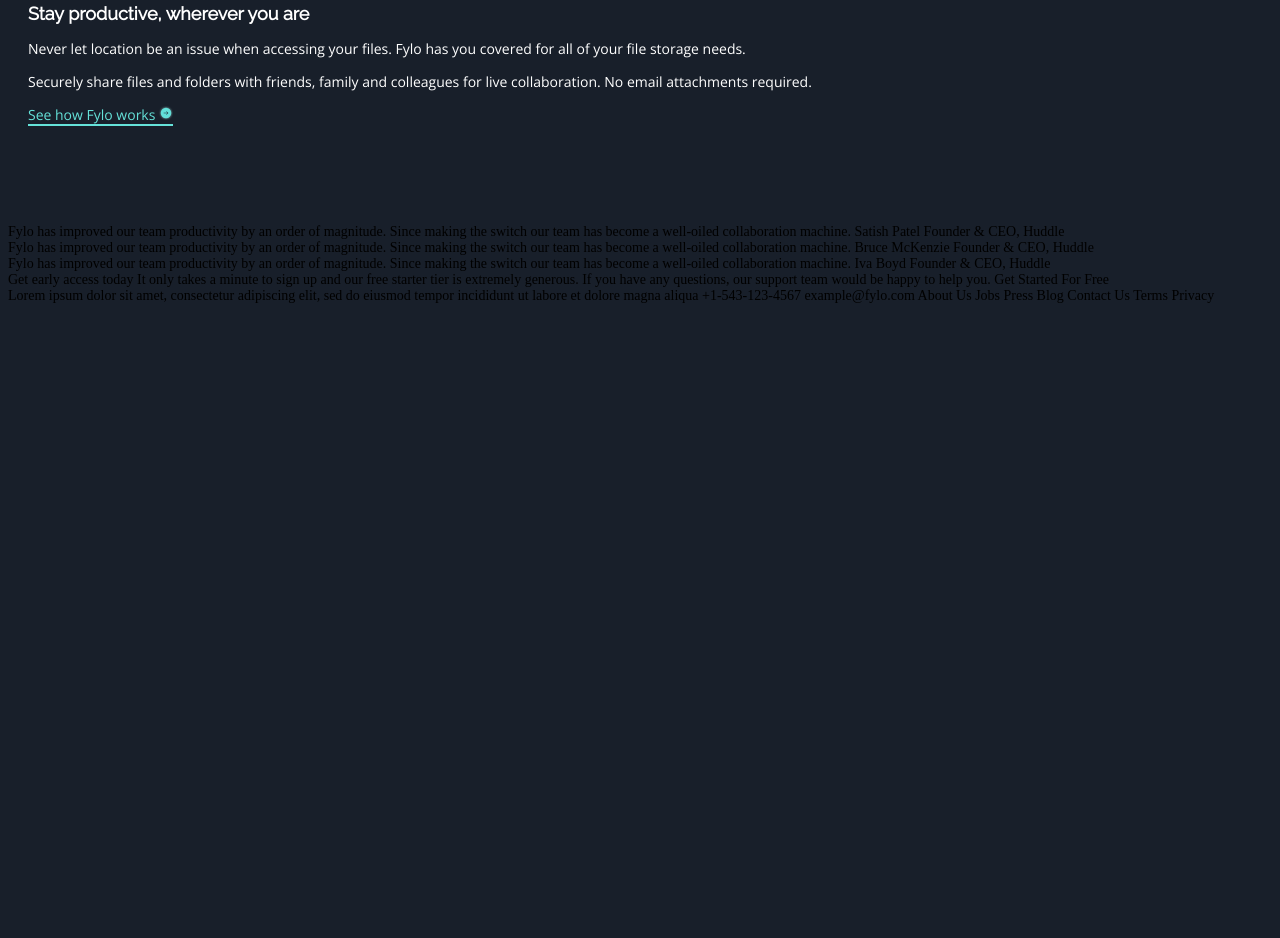
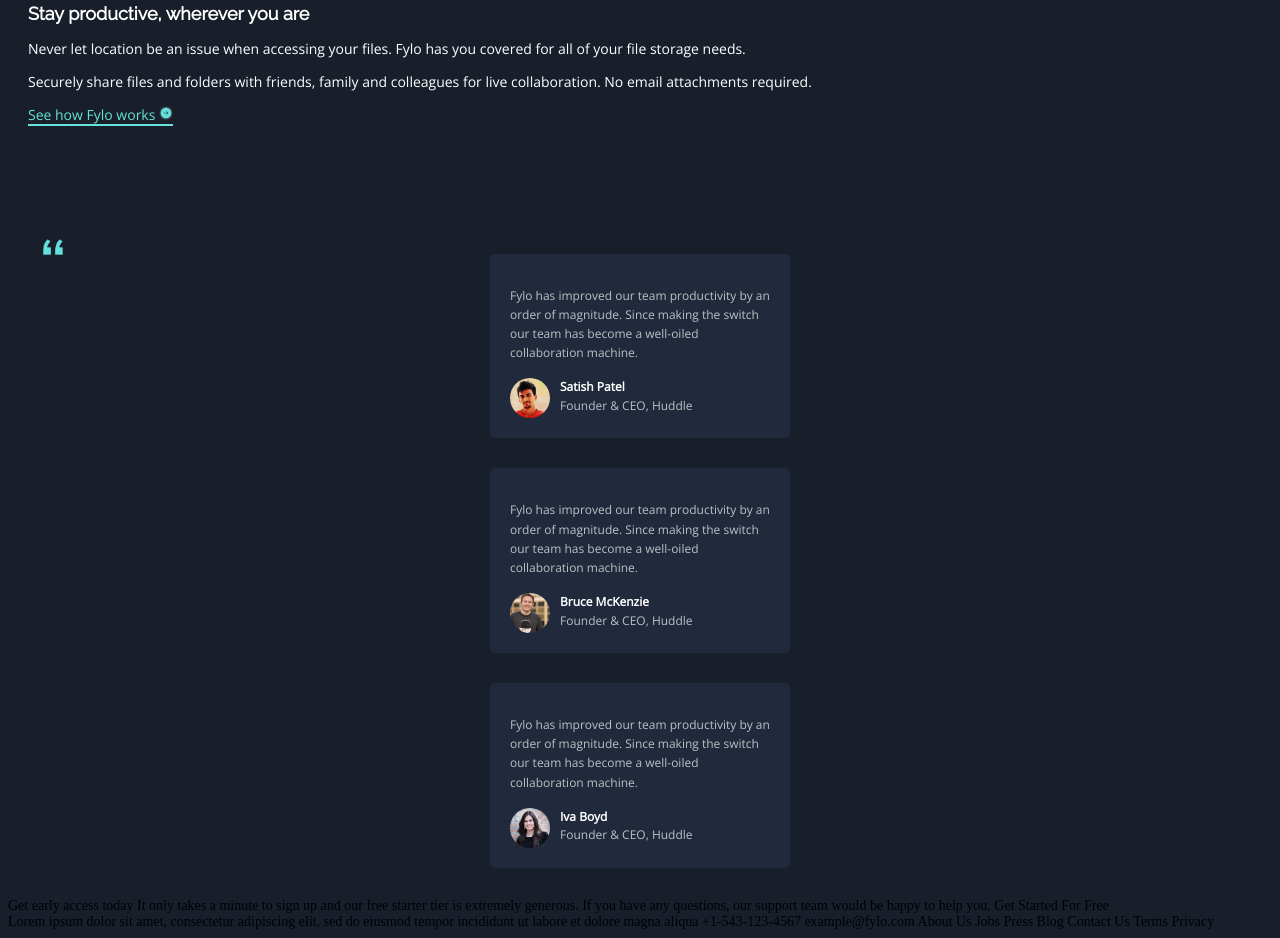
Before and after one commit to Martin4124/Fylo-Dark-Theme-Landing-Page, a plain HTML site: page index.html in a window 1280 px wide. Shown: the part 1933-2871 px from the top of the page. Before the commit the page ends 2245 px from the top, so only its background shows below. Drawn offline with nearby package versions, Linux system fonts and the light colour scheme.

Commit message:
changing the grid section

```diff
--- a/index.html
+++ b/index.html
@@ -65,6 +65,8 @@
         Whether you're sharing holidays photos or work documents, Fylo has you covered allowing for all
         file types to be securely stored and shared.
     </section>
+
+
       <section class="sections2">
         <img id="img" src="images\illustration-stay-productive.png" alt="#" width="320px;">
         <h2>Stay productive, wherever you are</h2>
@@ -76,28 +78,49 @@
         attachments required.</p>
 
         <a href="#"> See how Fylo works <img src="images\icon-arrow.svg" height="14px"></a>
+
       </section>
+
+
     <section>
-      <div>
-        Fylo has improved our team productivity by an order of magnitude. Since making the switch our team has
-        become a well-oiled collaboration machine.
+      <div class="background-image">
+        <div class="grid-helper">
+          <div class="grid-areas">
 
-        Satish Patel
-        Founder & CEO, Huddle
+            <p class="line-height">Fylo has improved our team productivity by an order of magnitude. Since making the switch our team has
+            become a well-oiled collaboration machine.</p>
+
+
+            <img src="images\profile-1.jpg" alt="picture of Satish" height="40px">
+            <span><h4>Satish Patel</h4>
+            <span class="opacity">Founder & CEO, Huddle</span></span>
           </div>
-      <div>
-        Fylo has improved our team productivity by an order of magnitude. Since making the switch our team has
-        become a well-oiled collaboration machine.
+        </div>
+      </div>
+        <div class="grid-helper">
+          <div class="grid-areas">
 
-        Bruce McKenzie
-        Founder & CEO, Huddle
+            <p class="line-height">Fylo has improved our team productivity by an order of magnitude. Since making the switch our team has
+              become a well-oiled collaboration machine.</p>
+
+
+            <img src="images\profile-2.jpg" alt="picture of Satish" height="40px">
+            <span><h4>Bruce McKenzie</h4>
+            <span class="opacity">Founder & CEO, Huddle</span></span>
           </div>
-      <div>
-        Fylo has improved our team productivity by an order of magnitude. Since making the switch our team has
-        become a well-oiled collaboration machine.
+        </div>
 
-        Iva Boyd
-        Founder & CEO, Huddle
+        <div class="grid-helper">
+          <div class="grid-areas">
+
+            <p class="line-height">Fylo has improved our team productivity by an order of magnitude. Since making the switch our team has
+              become a well-oiled collaboration machine.</p>
+
+
+            <img src="images\profile-3.jpg" alt="picture of Satish" height="40px">
+            <span><h4>Iva Boyd</h4>
+            <span class="opacity">Founder & CEO, Huddle</span></span>
+          </div>
         </div>
     </section>
   </main>
--- a/style.css
+++ b/style.css
@@ -80,7 +80,11 @@ header button:hover{
 .sections2{
     font-family: var(--OpenSans);
     color: white;
-    margin: 150px 20px 100px 20px;
+    margin-top: 150px ;
+    margin-bottom: 100px;
+    margin-left: 20px;
+    margin-right: 20px;
+
 }
 .sections2 h2{
     font-family: var(--Raleway);
@@ -99,3 +103,41 @@ header button:hover{
     color: white;
     border-bottom: white solid 2px;
 }
+.line-height{
+    line-height: 1.6;
+}
+.background-image{
+    background: url(images/bg-quotes.png) 35px 15px;
+    padding-top: 30px;
+    background-repeat: no-repeat;
+    background-size: 20px;
+}
+.grid-areas{
+    color: white;
+    font-family: var(--OpenSans);
+    font-size: 12px;
+    margin: 20px;
+    display: inline-block;
+}
+
+.grid-helper{
+    margin: 0 auto;
+    width: 300px;
+    background-color: hsl(219, 30%, 18%);
+    border-radius: 5px;
+    margin-bottom: 30px;
+}
+.grid-areas img{
+    float: left;
+    border-radius: 100%;
+    margin-right: 10px;
+}
+.grid-areas h4{
+    margin-bottom: 1.6px;
+}
+.grid-areas p{
+    opacity: .7;
+}
+.opacity{
+    opacity: .7;
+}
```
Lines whose indentation alone changed are shown as unchanged.
